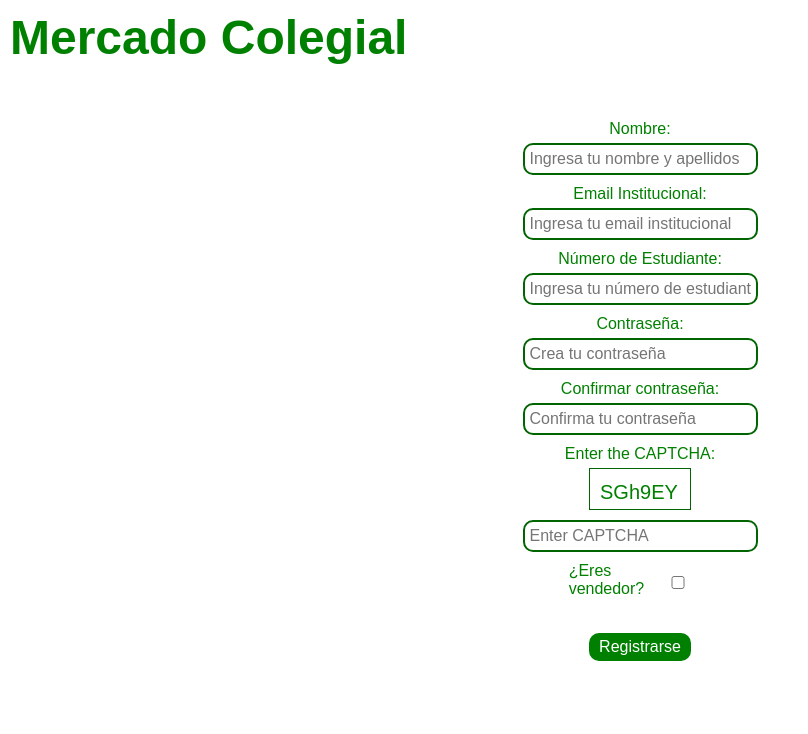
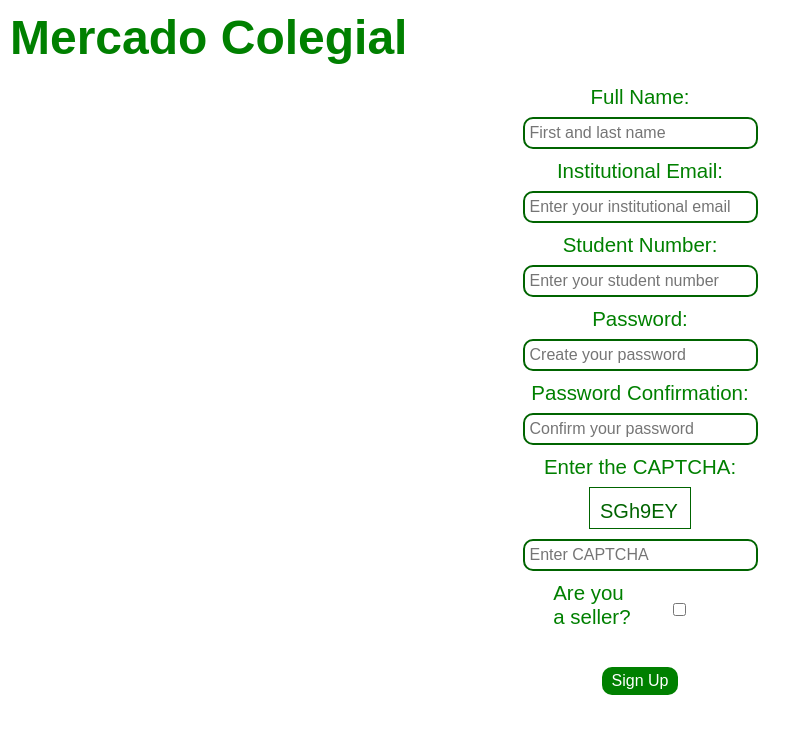
Before and after one commit to uprm-inso4101-2024-2025-s1/semester-project-mercado-colegial-online, a Vue app in the folder vue-project/: page /registration in a window 1280 px wide. Shown: the top 734 px of the page, without its empty margins (0-808 px from the left). Built offline with nearby package versions, Linux system fonts and the light colour scheme.

Commit message:
Enhancements to website

```diff
--- a/vue-project/src/components/Footer.vue
+++ b/vue-project/src/components/Footer.vue
@@ -19,7 +19,7 @@
 
   <style scoped>
   .footer {
-    background-color: #f8f8f8;
+    background-color: green;
     padding: 20px;
     text-align: center;
     border-top: 1px solid #ccc;
@@ -32,7 +32,7 @@
 
   .footer p {
     margin: 0;
-    color: #333;
+    color: #252525;
   }
 
   .footer-links {
@@ -41,7 +41,7 @@
 
   .footer-links a {
     margin: 0 10px;
-    color: #0066cc;
+    color: #001fcc;
     text-decoration: none;
   }
 
--- a/vue-project/src/components/Navbar.vue
+++ b/vue-project/src/components/Navbar.vue
@@ -5,11 +5,6 @@
         <span class="mercado">Mercado </span>
         <span class="colegial">Colegial</span>
       </a>
-      <button class="hamburger" @click="toggleMenu">
-        <span class="bar"></span>
-        <span class="bar"></span>
-        <span class="bar"></span>
-      </button>
     </div>
     <div :class="['navbar-menu', { 'is-active': menuActive }]">
       <router-link to="/Home" class="nav-item">Home</router-link>
@@ -54,7 +49,7 @@
 
   .colegial {
     color: #1E8A0D;
-    font-weight: normal;
+    font-weight: bold;
   }
 
   .navbar-menu {
--- a/vue-project/src/components/SearchBar.vue
+++ b/vue-project/src/components/SearchBar.vue
@@ -83,7 +83,7 @@
   .search-bar {
     display: flex;
     align-items: center;
-    border: 2px solid green;
+    border: 4px solid green;
     border-radius: 16px;
     padding: 10px;
     background-color: white;
@@ -110,8 +110,8 @@
   }
 
   .search-icon {
-    width: 20px;
-    height: 20px;
+    width: 23px;
+    height: 23px;
     margin-right: 10px;
   }
 
--- a/vue-project/src/views/LogIn.vue
+++ b/vue-project/src/views/LogIn.vue
@@ -5,15 +5,15 @@
             <div class="form">
                 <div class="formElement">
                     <label for="email">Email:</label>
-                    <input v-model="email" type="email" id="email" placeholder="Ingresa tu email" required />
+                    <input v-model="email" type="email" id="email" placeholder="Enter email" required />
                 </div>
                 <div class="formElement">
                     <label for="password">Password:</label>
-                    <input v-model="password" type="password" id="password" placeholder="Ingresa tu password" required />
+                    <input v-model="password" type="password" id="password" placeholder="Enter password" required />
                 </div>
                 <router-link to="/home"> <!-- Change 'to' to "/seller-das" to make it go to the seller dashboard -->
                     <div class="formElement">
-                        <button class="btn" type="submit">Acceder</button>
+                        <button class="btn" type="submit">Log In</button>
                     </div>
                 </router-link>
             </div>
@@ -97,8 +97,8 @@ body {
 }
 
 label {
-    margin-bottom: 5px;
-    font-size: 1em;
+    margin-bottom: 8px;
+    font-size: 1.28em;
     color: green;
 }
 
--- a/vue-project/src/views/Registration.vue
+++ b/vue-project/src/views/Registration.vue
@@ -4,31 +4,31 @@
         <form @submit.prevent="signUp">
             <div class="form">
                 <div class="formElement">
-                    <label for="firstName">Nombre:</label>
-                    <input v-model="Name" type="text" id="Name" placeholder="Ingresa tu nombre y apellidos" required />
+                    <label for="firstName">Full Name:</label>
+                    <input v-model="Name" type="text" id="Name" placeholder="First and last name" required />
                 </div>
                 <div class="formElement">
-                    <label for="institutionalEmail">Email Institucional:</label>
-                    <input v-model="institutionalEmail" type="email" id="institutionalEmail" placeholder="Ingresa tu email institucional" required />
+                    <label for="institutionalEmail">Institutional Email:</label>
+                    <input v-model="institutionalEmail" type="email" id="institutionalEmail" placeholder="Enter your institutional email" required />
                 </div>
                 <div class="formElement">
-                    <label for="studentNumber">Número de Estudiante:</label>
+                    <label for="studentNumber">Student Number:</label>
                     <input
                         v-model="formattedStudentNumber"
                         @input="formatStudentNumber"
                         type="text"
                         id="studentNumber"
-                        placeholder="Ingresa tu número de estudiante"
+                        placeholder="Enter your student number"
                         required
                     />
                 </div>
                 <div class="formElement">
-                    <label for="signUpPassword">Contraseña:</label>
-                    <input v-model="signUpPassword" type="password" id="signUpPassword" placeholder="Crea tu contraseña" required />
+                    <label for="signUpPassword">Password:</label>
+                    <input v-model="signUpPassword" type="password" id="signUpPassword" placeholder="Create your password" required />
                 </div>
                 <div class="formElement">
-                    <label for="signUpPassword">Confirmar contraseña:</label>
-                    <input v-model="signUpPassword1" type="password" id="signUpPassword1" placeholder="Confirma tu contraseña" required />
+                    <label for="signUpPassword">Password Confirmation:</label>
+                    <input v-model="signUpPassword1" type="password" id="signUpPassword1" placeholder="Confirm your password" required />
                 </div>
 
                 <!-- CAPTCHA Section -->
@@ -40,17 +40,17 @@
                 </div>
 
                 <div class="formElement seller-question">
-                    <label for="isSeller">¿Eres vendedor?</label>
+                    <label for="isSeller">Are you a seller?</label>
                     <input type="checkbox" id="isSeller" v-model="isSeller" />
                 </div>
                 <div v-if="isSeller">
                     <div class="formElement">
-                        <label for="storeName">Nombre de la tienda:</label>
-                        <input v-model="storeName" type="text" id="storeName" placeholder="Ingresa el nombre de tu tienda" required />
+                        <label for="storeName">Shop name:</label>
+                        <input v-model="storeName" type="text" id="storeName" placeholder="Enter your shop name" required />
                     </div>
                 </div>
                 <div class="formElement">
-                    <button class="btn" type="submit">Registrarse</button>
+                    <button class="btn" type="submit">Sign Up</button>
                 </div>
             </div>
         </form>
@@ -128,7 +128,7 @@ export default {
             const ctx = canvas.getContext("2d");
             ctx.clearRect(0, 0, canvas.width, canvas.height); // Clear previous CAPTCHA
             ctx.font = "20px Arial";
-            ctx.fillStyle = "green";
+            ctx.fillStyle = "darkgreen";
             ctx.fillText(this.captcha, 10, 30); // Draw the CAPTCHA string
         },
 
@@ -197,8 +197,8 @@ export default {
     }
 
     label {
-        margin-bottom: 5px;
-        font-size: 1em;
+        margin-bottom: 8px;
+        font-size: 1.28em;
         color: green;
     }
 
--- a/vue-project/src/views/Welcome.vue
+++ b/vue-project/src/views/Welcome.vue
@@ -3,10 +3,10 @@
     <h1 class="title">Mercado Colegial</h1>
     <div class="buttons">
       <router-link to="/login">
-        <button class="btn Login">Iniciar sesión</button>
+        <button class="btn Login">Log In</button>
       </router-link>
       <router-link to="/registration">
-        <button class="btn vendedor">Registrarse </button>
+        <button class="btn vendedor">Sign Up </button>
       </router-link>
     </div>
   </div>
```
Also changed, not shown: 1 other file (tests, documents, lock files or other folders).
